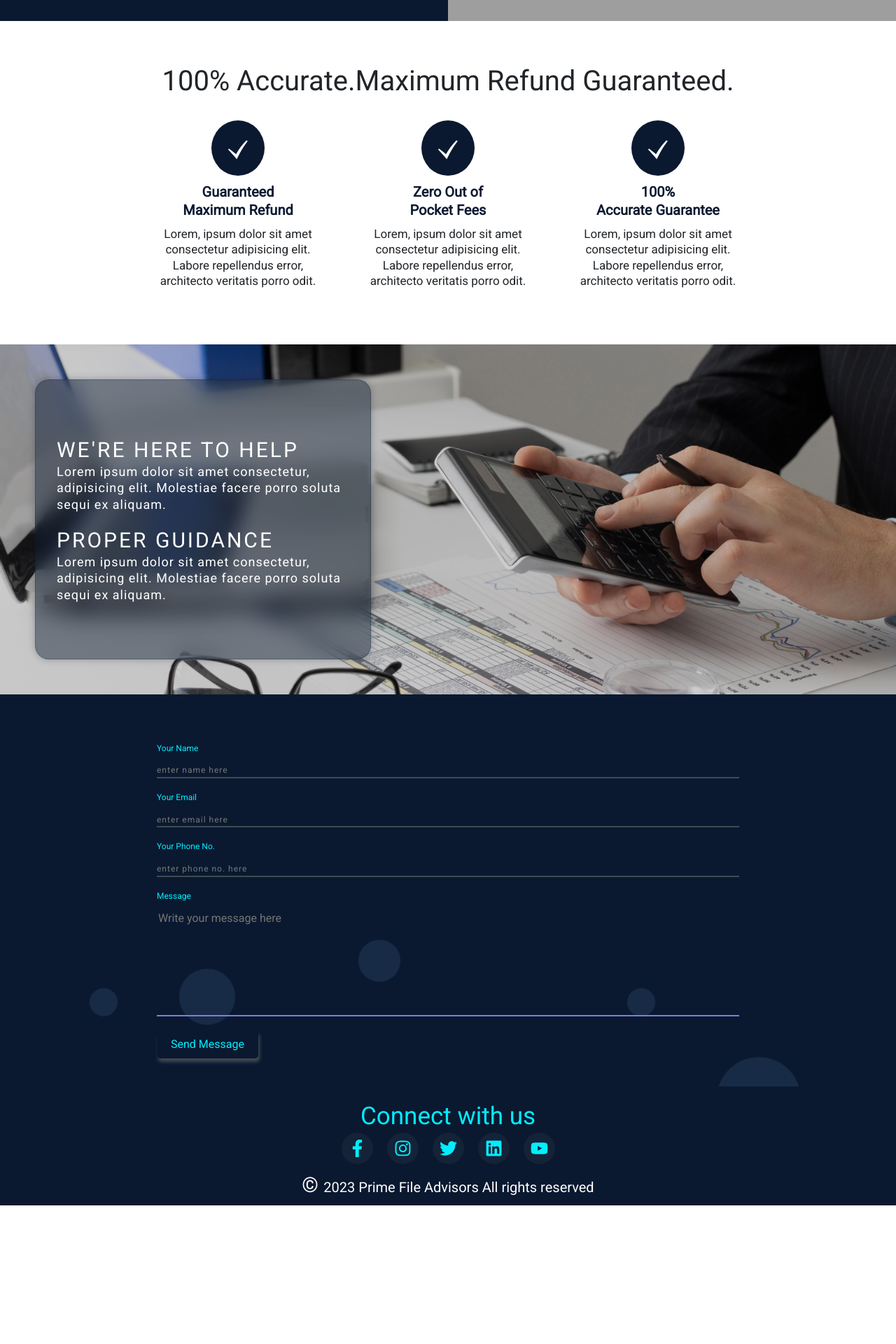
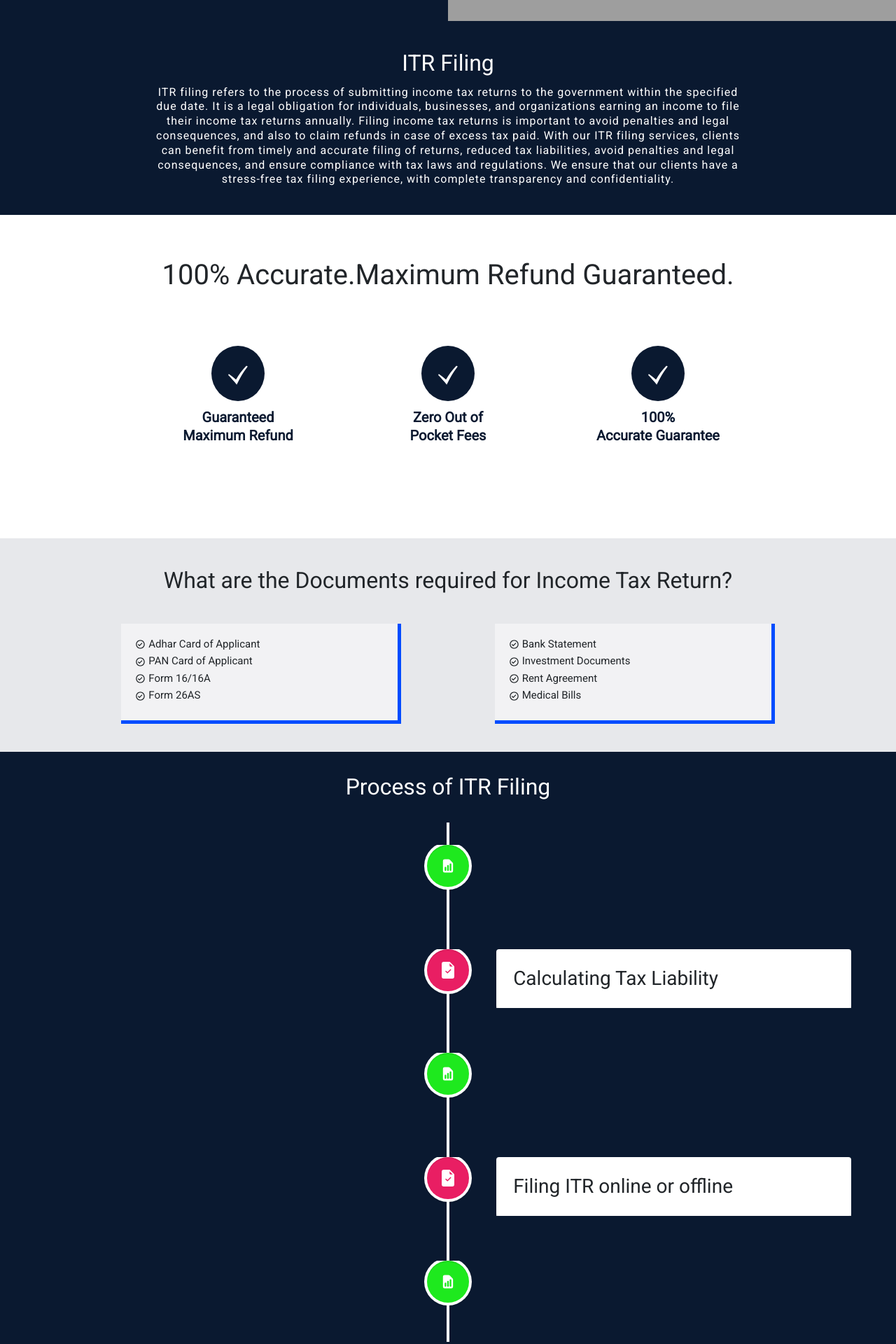
Before and after one commit to abhinavdawar/primefileadvisors, a React (Create React App) app: page /income-tax-return in a window 1280 px wide. Shown: the part 520-2440 px from the top of the page at 70% size. Before the commit the page ends 2242 px from the top, so only its background shows below. Built offline with nearby package versions, Linux system fonts and the light colour scheme; grey boxes are pictures that could not be loaded; a web font is replaced by a local one.

Commit message:
completing ITR page and adding improvements in Pricing, FAQ and Contact

```diff
--- a/src/components/Navbar.js
+++ b/src/components/Navbar.js
@@ -66,7 +66,7 @@ const Navbar = () => {
 				</div>
 
 				<a
-					href='tel:+918360614667'
+					href='tel:+919876660275'
 					className='phone-call'
 					style={{ textDecoration: 'none' }}
 				>
--- a/src/components/Pricing.js
+++ b/src/components/Pricing.js
@@ -41,7 +41,7 @@ const Pricing = () => {
 					</div>
 
 					<h1>
-						<span>₹</span>1,000
+						<span>₹</span>2,000
 					</h1>
 					<h3>Property Valuation for one property</h3>
 				</div>
@@ -54,7 +54,7 @@ const Pricing = () => {
 					</div>
 
 					<h1>
-						<span>₹</span>1,500
+						<span>₹</span>1,000
 					</h1>
 					<h3>Income Tax Return for one Year</h3>
 				</div>
--- a/src/pages/Contact.js
+++ b/src/pages/Contact.js
@@ -38,7 +38,7 @@ const Contact = () => {
 					<p>You can directly reach us on below contact information.</p>
 					<span className='mobile-info'>
 						<IoMdCall />
-						+91 8360614667
+						+91 9876660275
 					</span>
 					<span className='email-info'>
 						<GrMail />
--- a/src/pages/FAQ.js
+++ b/src/pages/FAQ.js
@@ -3,7 +3,7 @@ import FAQImage from '../assets/faqImage.svg';
 import Accordion from '../components/Accordion';
 import FAQData from '../components/FAQData';
 import { motion } from 'framer-motion';
-import { Zoom, Fade } from 'react-awesome-reveal';
+import { Zoom } from 'react-awesome-reveal';
 
 const FAQ = () => {
 	useEffect(() => {
@@ -22,9 +22,11 @@ const FAQ = () => {
 					<h1>Get your answer</h1>
 					<Zoom>
 						<p>
-							Lorem ipsum dolor sit amet consectetur adipisicing elit. Ipsum,
-							modi eligendi. Sint ab optio enim?
+							We are here to answer all your Queries related to immigration. We are one stop solution for
+							all your needs. The most common asked Questions are listed below. But if you still need more
+							information then send us your Query on Contact Us page.
 						</p>
+						<p>We will be Happy to serve you better</p>
 					</Zoom>
 				</div>
 				<div className='faq-image'>
--- a/src/pages/ITR.js
+++ b/src/pages/ITR.js
@@ -2,12 +2,20 @@ import React, { useEffect } from 'react';
 import itrLandingImg from '../assets/itrImage.jpg';
 import CertificateForm from '../components/CertificateForm';
 import { HiArrowCircleRight } from 'react-icons/hi';
+import { BiCheckCircle } from 'react-icons/bi';
+import { Fade } from 'react-awesome-reveal';
 import {
 	TbHexagonLetterI,
 	TbHexagonLetterT,
 	TbHexagonLetterR,
 } from 'react-icons/tb';
+import {
+	VerticalTimeline,
+	VerticalTimelineElement,
+} from 'react-vertical-timeline-component';
+import { HiDocumentReport } from 'react-icons/hi';
 import { GiCheckMark } from 'react-icons/gi';
+import { BsFileEarmarkCheckFill } from 'react-icons/bs';
 const service_id = '';
 const template_id = '';
 const user_id = '';
@@ -54,6 +62,20 @@ const ITR = () => {
 					<img src={itrLandingImg} alt='' />
 				</div>
 			</div>
+			<div className='networth-container1'>
+				<h2>ITR Filing</h2>
+				<p>
+				ITR filing refers to the process of submitting income tax returns to the government
+				within the specified due date. It is a legal obligation for individuals, businesses,
+				and organizations earning an income to file their income tax returns annually.
+				Filing income tax returns is important to avoid penalties and legal consequences,
+				and also to claim refunds in case of excess tax paid.
+				With our ITR filing services, clients can benefit from timely and accurate filing of returns,
+				reduced tax liabilities, avoid penalties and legal consequences, and ensure compliance with
+				tax laws and regulations. We ensure that our clients have a stress-free tax filing experience,
+				with complete transparency and confidentiality.
+				</p>
+			</div>
 			<div className='itr-container1'>
 				<h1>100% Accurate.Maximum Refund Guaranteed.</h1>
 				<div className='itr-features'>
@@ -66,10 +88,6 @@ const ITR = () => {
 							<br />
 							Maximum Refund
 						</h1>
-						<p>
-							Lorem, ipsum dolor sit amet consectetur adipisicing elit. Labore
-							repellendus error, architecto veritatis porro odit.
-						</p>
 					</div>
 					<div className='itr-feature'>
 						<i>
@@ -80,10 +98,6 @@ const ITR = () => {
 							<br />
 							Pocket Fees
 						</h1>
-						<p>
-							Lorem, ipsum dolor sit amet consectetur adipisicing elit. Labore
-							repellendus error, architecto veritatis porro odit.
-						</p>
 					</div>
 					<div className='itr-feature'>
 						<i>
@@ -94,31 +108,139 @@ const ITR = () => {
 							<br />
 							Accurate Guarantee
 						</h1>
-						<p>
-							Lorem, ipsum dolor sit amet consectetur adipisicing elit. Labore
-							repellendus error, architecto veritatis porro odit.
-						</p>
 					</div>
 				</div>
 			</div>
-			<div className='itr-container3'>
-				<div className='itr-bg'></div>
-				<div className='itr-cont3-content'>
-					<div className='itr-cont3-text'>
-						<h2>WE'RE HERE TO HELP</h2>
-						<p>
-							Lorem ipsum dolor sit amet consectetur, adipisicing elit.
-							Molestiae facere porro soluta sequi ex aliquam.
-						</p>
-					</div>
-					<div className='itr-cont3-text'>
-						<h2>PROPER GUIDANCE</h2>
-						<p>
-							Lorem ipsum dolor sit amet consectetur, adipisicing elit.
-							Molestiae facere porro soluta sequi ex aliquam.
-						</p>
-					</div>
+			<div className='property-container3'>
+				<h2>What are the Documents required for Income Tax Return?</h2>
+				<div className='prop-cont3-content'>
+					<Fade direction='left'>
+						<div className='prop-cont3-left'>
+							<div className=''>
+								<i>
+									<BiCheckCircle />
+								</i>
+								<span>Adhar Card of Applicant</span>
+							</div>
+							<div className=''>
+								<i>
+									<BiCheckCircle />
+								</i>
+								<span>PAN Card of Applicant</span>
+							</div>
+							<div className=''>
+								<i>
+									<BiCheckCircle />
+								</i>
+								<span>Form 16/16A</span>
+							</div>
+							<div className=''>
+								<i>
+									<BiCheckCircle />
+								</i>
+								<span>Form 26AS</span>
+							</div>
+						</div>
+					</Fade>
+					<Fade direction='right'>
+						<div className='prop-cont3-right'>
+							<div className=''>
+								<i>
+									<BiCheckCircle />
+								</i>
+								<span>Bank Statement</span>
+							</div>
+							<div className=''>
+								<i>
+									<BiCheckCircle />
+								</i>
+								<span>Investment Documents</span>
+							</div>
+							<div className=''>
+								<i>
+									<BiCheckCircle />
+								</i>
+								<span>Rent Agreement</span>
+							</div>
+							<div className=''>
+								<i>
+									<BiCheckCircle />
+								</i>
+								<span>Medical Bills</span>
+							</div>
+						</div>
+					</Fade>
 				</div>
+			</div>
+			<div className='timeline-container'>
+				<h2 className='timeline-heading'>
+					Process of ITR Filing
+				</h2>
+				<VerticalTimeline>
+					<VerticalTimelineElement
+						className='vertical-timeline-element--education'
+						contentStyle={{ background: 'rgb(33, 150, 243)', color: '#fff' }}
+						date='step 3'
+						iconStyle={{ background: 'rgb(30, 233, 30)', color: '#fff' }}
+						icon={<HiDocumentReport />}
+					>
+						<h3 className='vertical-timeline-element-subtitle'>
+							Collecting Documents
+						</h3>
+					</VerticalTimelineElement>
+
+					<VerticalTimelineElement
+						className='vertical-timeline-element--work'
+						date='step 2'
+						contentArrowStyle={{ borderRight: '7px solid  rgb(33, 150, 243)' }}
+						iconStyle={{
+							background: 'rgb(233, 30, 99)',
+							color: '#fff',
+						}}
+						icon={<BsFileEarmarkCheckFill />}
+					>
+						<h3 className='vertical-timeline-element-title'>
+							Calculating Tax Liability
+						</h3>
+					</VerticalTimelineElement>
+
+					<VerticalTimelineElement
+						className='vertical-timeline-element--education'
+						contentStyle={{ background: 'rgb(33, 150, 243)', color: '#fff' }}
+						date='step 3'
+						iconStyle={{ background: 'rgb(30, 233, 30)', color: '#fff' }}
+						icon={<HiDocumentReport />}
+					>
+						<h3 className='vertical-timeline-element-title'>
+							Choosing Appropriate ITR Form
+						</h3>
+					</VerticalTimelineElement>
+					<VerticalTimelineElement
+						className='vertical-timeline-element--work'
+						date='step 2'
+						contentArrowStyle={{ borderRight: '7px solid  rgb(33, 150, 243)' }}
+						iconStyle={{
+							background: 'rgb(233, 30, 99)',
+							color: '#fff',
+						}}
+						icon={<BsFileEarmarkCheckFill />}
+					>
+						<h3 className='vertical-timeline-element-title'>
+							Filing ITR online or offline
+						</h3>
+					</VerticalTimelineElement>
+					<VerticalTimelineElement
+						className='vertical-timeline-element--education'
+						contentStyle={{ background: 'rgb(33, 150, 243)', color: '#fff' }}
+						date='step 3'
+						iconStyle={{ background: 'rgb(30, 233, 30)', color: '#fff' }}
+						icon={<HiDocumentReport />}
+					>
+						<h3 className='vertical-timeline-element-title'>
+							Verification by OTP
+						</h3>
+					</VerticalTimelineElement>
+				</VerticalTimeline>
 			</div>
 			<div className='itr-form'>
 				<ul class='bg-bubbles'>
```
